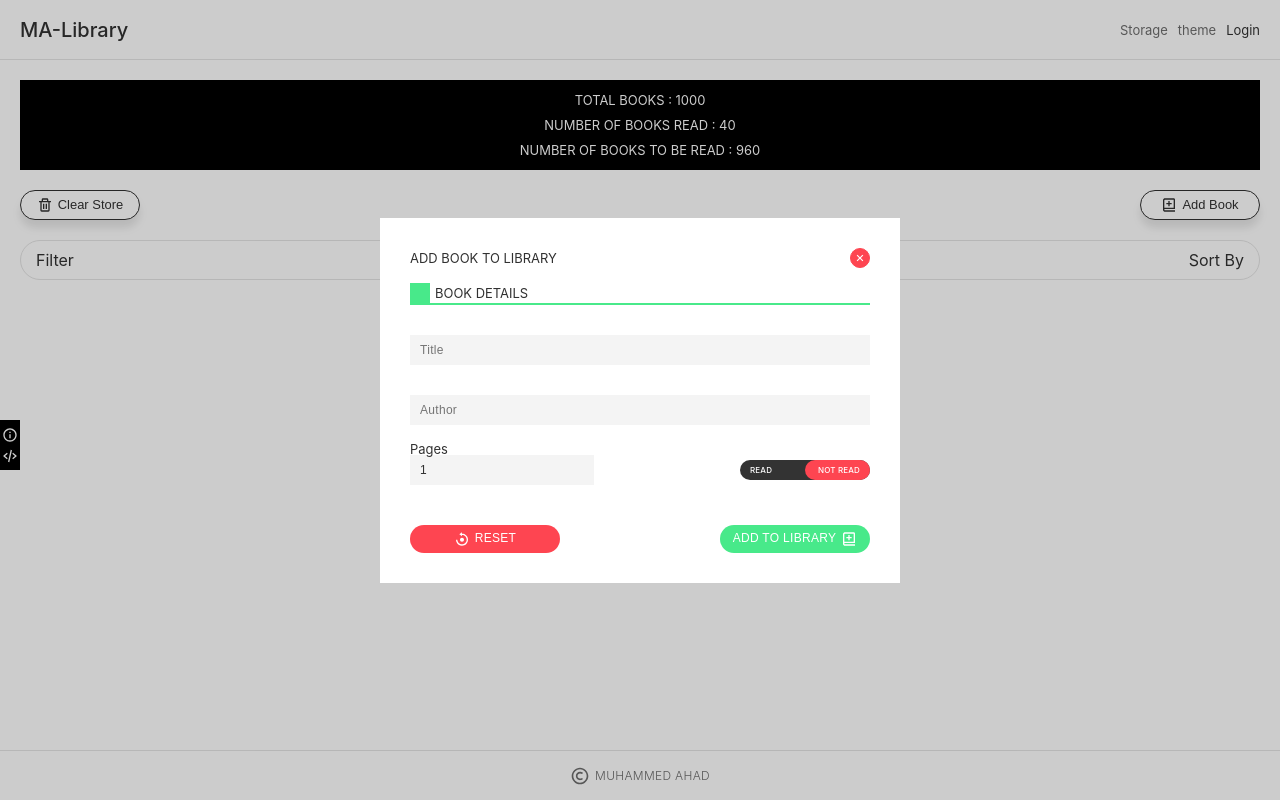
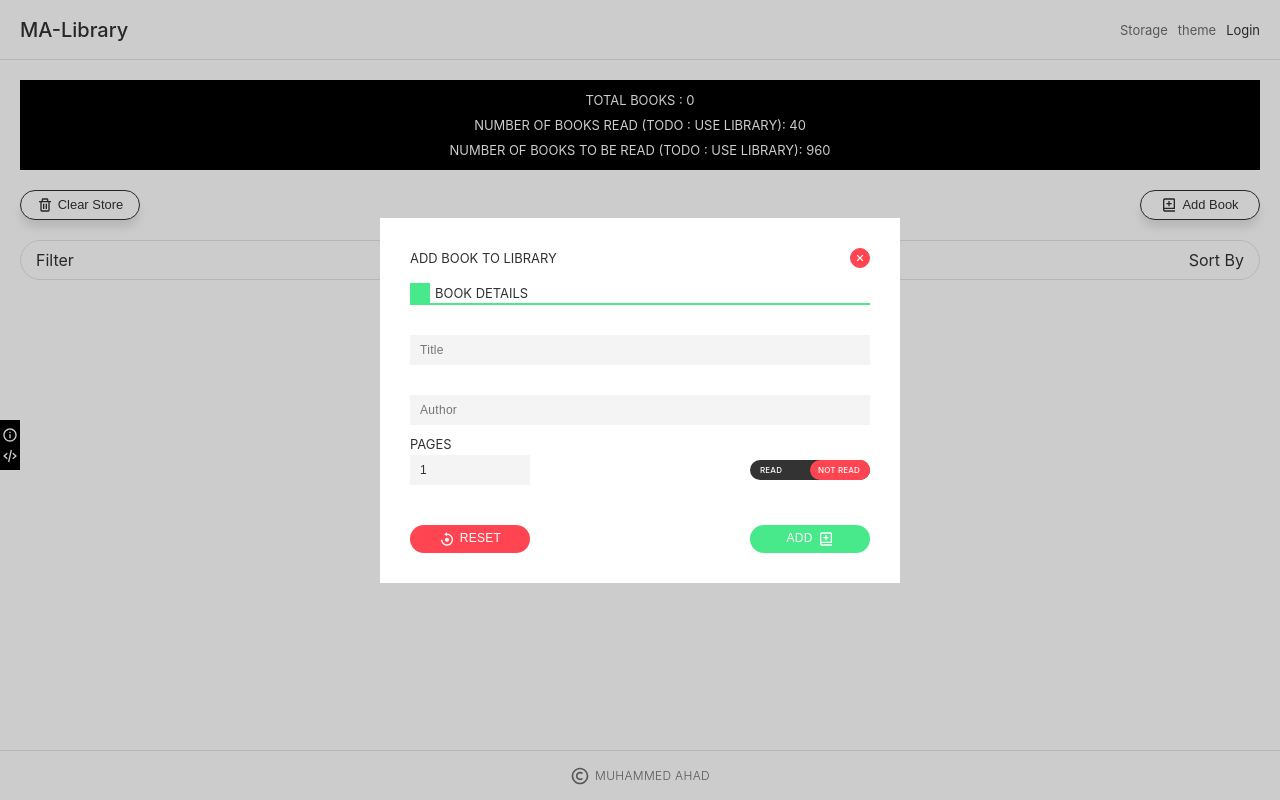
Before and after one commit to maaahad/ma-library, a Next.js app: page / in a window 1280 px wide. Both pictures are taken after a click on the button "Add Book". Built offline with nearby package versions, Linux system fonts and the light colour scheme.

Commit message:
Edit book option added ... TODO: refactor and get rid of repeated code

```diff
--- a/components/bookCard.js
+++ b/components/bookCard.js
@@ -13,6 +13,7 @@ import {
 
 // components
 import ToggleSwitch from "./utilities/toggleswitch";
+import BookForm from "./bookForm";
 
 // library
 import { useLibrary } from "./libraryProvider";
@@ -21,10 +22,28 @@ import { useLibrary } from "./libraryProvider";
 import Styles from "../styles/bookCard.module.sass";
 
 function CardHeader({ book }) {
-  const { toggleBookReadStatus } = useLibrary();
+  const { toggleBookReadStatus, editBookToLibrary } = useLibrary();
+  const [displayEditBook, toggleDisplayEditBook] = useReducer(
+    (displayEditBook) => !displayEditBook,
+    false
+  );
   const toggleStatus = () => {
     toggleBookReadStatus(book.id);
   };
+
+  const displayEditBookModal = () => {
+    toggleDisplayEditBook();
+  };
+  const hideEditBookModal = () => {
+    toggleDisplayEditBook();
+  };
+
+  const onBookFormSubmit = ({ title, author, pages, readStatus }) => {
+    hideEditBookModal();
+    // TODO: dno't do anything in case book has not been changed
+    editBookToLibrary({ ...book, title, author, pages, readStatus });
+  };
+
   return (
     <div className={Styles.cardHeader}>
       <div className={Styles.cardMeta}>
@@ -40,11 +59,28 @@ function CardHeader({ book }) {
           uncheckedText="Not Read"
           toggleStatus={toggleStatus}
         />
-        <button className={Styles.edit}>
+        <button
+          type="button"
+          className={Styles.edit}
+          onClick={displayEditBookModal}
+        >
           <span>Edit This Book</span>
           <BiEdit />
         </button>
       </div>
+
+      {/* add book modal */}
+      {displayEditBook && (
+        <div className={Styles.editBookModal}>
+          <BookForm
+            formHeader="Edit Book to Library"
+            submitText="Edit"
+            onBookFormSubmit={onBookFormSubmit}
+            hideAddBookModal={hideEditBookModal}
+            bookState={{ ...book }}
+          />
+        </div>
+      )}
     </div>
   );
 }
@@ -76,8 +112,8 @@ function CardActions({ book }) {
         </div>
       </div>
       <button className={Styles.removeMe} onClick={removeBook}>
+        <span>Delete this book</span>
         <BiTrash />
-        <span>Remove Me</span>
       </button>
     </div>
   );
--- a/components/bookForm.js
+++ b/components/bookForm.js
@@ -3,7 +3,7 @@ import React, { useReducer } from "react";
 // nextjs
 
 // react-icons
-import { BiXCircle, BiX, BiBookAdd, BiReset } from "react-icons/bi";
+import { BiXCircle, BiX, BiBookAdd, BiReset, BiEdit } from "react-icons/bi";
 // sass styles
 import Styles from "../styles/bookForm.module.sass";
 // components
@@ -11,18 +11,21 @@ import ToggleSwitch from "./utilities/toggleswitch";
 
 // NOTE: we may need different ID prefix for different form use
 export default function BookForm({
-  handleAddBookToLibrary = (f) => f,
+  formHeader = "Add Book to Library",
+  submitText = "Add",
+  onBookFormSubmit = (f) => f,
   hideAddBookModal = (f) => f,
+  bookState = {
+    title: "",
+    author: "",
+    pages: 1,
+    readStatus: false,
+  },
 }) {
   // We will create a custom hook for each input
   // and then a custom hook for overall form
   const inputsReducer = (oldState, newState) => ({ ...oldState, ...newState });
-  const [inputsState, setInputsState] = useReducer(inputsReducer, {
-    title: "",
-    author: "",
-    pages: 1,
-    readStatus: false,
-  });
+  const [inputsState, setInputsState] = useReducer(inputsReducer, bookState);
 
   const leaveBookForm = () => {
     hideAddBookModal();
@@ -35,10 +38,10 @@ export default function BookForm({
     setInputsState({ [name]: value });
   };
 
-  const handleFormSubmit = (event) => {
+  const onFormSubmit = (event) => {
     event.preventDefault();
     const form = event.target;
-    handleAddBookToLibrary({
+    onBookFormSubmit({
       title: form.elements.title.value,
       author: form.elements.author.value,
       pages: form.elements.pages.value,
@@ -58,7 +61,7 @@ export default function BookForm({
   return (
     <div className={Styles.bookForm}>
       <div className={Styles.bookFormHeader}>
-        <h6>Add Book to Library</h6>
+        <h6>{formHeader}</h6>
         <button type="button" onClick={leaveBookForm}>
           <BiX />
         </button>
@@ -67,7 +70,7 @@ export default function BookForm({
         <div></div>
         <h6>Book Details</h6>
       </div>
-      <form onSubmit={handleFormSubmit} className={Styles.bookFormInputs}>
+      <form onSubmit={onFormSubmit} className={Styles.bookFormInputs}>
         <div className={Styles.textInputWrapper}>
           <input
             id="book-title"
@@ -134,8 +137,8 @@ export default function BookForm({
             <span>Reset</span>
           </button>
           <button type="submit" className={Styles.formButton}>
-            <span>Add to Library</span>
-            <BiBookAdd />
+            <span>{submitText}</span>
+            {submitText === "Add" ? <BiBookAdd /> : <BiEdit />}
           </button>
         </div>
       </form>
--- a/components/libraryProvider.js
+++ b/components/libraryProvider.js
@@ -38,11 +38,13 @@ Book.prototype = {
   incrementLikes() {
     this.likes++;
   },
+  edit({ title, author, pages, readStatus, likes, comments, id }) {
+    return new Book(title, author, pages, readStatus, likes, comments, id);
+  },
 };
 
 // get the library from localstorage
 const getLibraryFromLocalStorage = () => {
-  console.log("getLibraryFromLocalStorage");
   const library = JSON.parse(window.localStorage.getItem("maLibrary"));
   if (!library) return [];
   return library.map(
@@ -60,22 +62,20 @@ const getLibraryFromLocalStorage = () => {
 };
 
 export default function LibraryProvider({ children }) {
-  // const [library, setLibrary] = useState([
-  //   new Book("JS the Definitive Guide", "David Flanagan", 687, true),
-  //   new Book("Web Development with Node & Express", "Ethan Brown", 322, true),
-  // ]);
   const [library, setLibrary] = useState(getLibraryFromLocalStorage());
 
   const clearLibrary = () => {
+    // NOTE : repeated code
+    window.localStorage.setItem("maLibrary", null);
     setLibrary([]);
   };
 
   const addBookToLibrary = ({ title, author, pages, readStatus }) => {
-    console.log("addBookToLibrary", title);
     const newBook = new Book(title, author, pages, readStatus);
     // TODO: need to optimize this
     const newLibrary = [...library, newBook];
     // we update the localStorage
+    // NOTE : repeated code
     window.localStorage.setItem("maLibrary", JSON.stringify(newLibrary));
     // we update the state to re-render the component
     setLibrary(newLibrary);
@@ -83,6 +83,22 @@ export default function LibraryProvider({ children }) {
 
   const removeBookFromLibrary = (id) => {
     const newLibrary = library.filter((book) => book.id !== id);
+    // we update the localStorage
+    // NOTE : repeated code
+    window.localStorage.setItem("maLibrary", JSON.stringify(newLibrary));
+    // we update the state to re-render the component
+    setLibrary(newLibrary);
+  };
+
+  const editBookToLibrary = (newBook) => {
+    const newLibrary = library.map((book) =>
+      book.id === newBook.id ? book.edit(newBook) : book
+    );
+
+    // NOTE : repeated code
+    // we update the localStorage
+    window.localStorage.setItem("maLibrary", JSON.stringify(newLibrary));
+    // we update the state to re-render the component
     setLibrary(newLibrary);
   };
 
@@ -91,6 +107,8 @@ export default function LibraryProvider({ children }) {
       book.id === id && book.toggleReadStatus();
       return book;
     });
+    // NOTE : repeated code
+    window.localStorage.setItem("maLibrary", JSON.stringify(newLibrary));
     setLibrary(newLibrary);
   };
 
@@ -99,6 +117,8 @@ export default function LibraryProvider({ children }) {
       book.id === id && book.incrementLikes();
       return book;
     });
+    // NOTE : repeated code
+    window.localStorage.setItem("maLibrary", JSON.stringify(newLibrary));
     setLibrary(newLibrary);
   };
 
@@ -120,6 +140,7 @@ export default function LibraryProvider({ children }) {
         addBookToLibrary,
         clearLibrary,
         removeBookFromLibrary,
+        editBookToLibrary,
         toggleBookReadStatus,
         updateBookLikes,
       }}
--- a/components/mainTop.js
+++ b/components/mainTop.js
@@ -12,12 +12,7 @@ import { useLibrary } from "./libraryProvider";
 import Styles from "../styles/mainTop.module.sass";
 
 // components
-// import BookForm from "./bookForm";
-import dynamic from "next/dynamic";
-
-const BookForm = dynamic(import("./bookForm"), {
-  ssr: false,
-});
+import BookForm from "./bookForm";
 
 export default function MainTop() {
   const { library, clearLibrary, addBookToLibrary } = useLibrary();
@@ -52,7 +47,7 @@ export default function MainTop() {
     toggleDisplayAddBook();
   };
 
-  const handleAddBookToLibrary = ({ title, author, pages, readStatus }) => {
+  const onBookFormSubmit = ({ title, author, pages, readStatus }) => {
     hideAddBookModal();
     addBookToLibrary({ title, author, pages, readStatus });
   };
@@ -61,9 +56,9 @@ export default function MainTop() {
     <div className={Styles.container}>
       <div className={Styles.summary}>
         {/* TODO: we need to add a meter form input here to show read books signal */}
-        <p>Total Books : 1000</p>
-        <p>Number of Books read : 40</p>
-        <p>Number of Books to be read : 960</p>
+        <p>Total Books : {library.length}</p>
+        <p>Number of Books read (TODO : use library): 40</p>
+        <p>Number of Books to be read (TODO : use library): 960</p>
       </div>
       <div className={Styles.interaction}>
         <button
@@ -88,7 +83,7 @@ export default function MainTop() {
       {displayAddBook && (
         <div className={Styles.addBookModal}>
           <BookForm
-            handleAddBookToLibrary={handleAddBookToLibrary}
+            onBookFormSubmit={onBookFormSubmit}
             hideAddBookModal={hideAddBookModal}
           />
         </div>
--- a/styles/bookCard.module.sass
+++ b/styles/bookCard.module.sass
@@ -64,7 +64,7 @@
 
     .edit
         @include lightTheme.flexCenter
-        width: 130px
+        width: 120px
         height: 20px
         border: none
         border-radius: 10px
@@ -88,6 +88,19 @@
             height: 14px
             color: white
 
+    .editBookModal
+        position: fixed
+        top: 0
+        left: 0
+        bottom: 0
+        right: 0
+        margin: 0
+        width: 100%
+        height: 100vh
+        background-color: lightTheme.$bg_color_modal
+        z-index: lightTheme.$zindex_modal
+        padding: 40px
+        @include lightTheme.flexCenter
 .cardActions
     padding: 10px 15px
     display: flex
--- a/styles/bookForm.module.sass
+++ b/styles/bookForm.module.sass
@@ -87,7 +87,7 @@
             bottom: 0
             opacity: 0
             transition: all .3s ease-in
-            text-transform: capitalize
+            text-transform: uppercase
 
         & > input
             @include lightTheme.normalText($textColor: lightTheme.$primary_color)
@@ -104,15 +104,15 @@
 
             & + label
                 opacity: 1
-                bottom: 100%
+                bottom: calc(100% + 5px)
 
     .numberInputWrapper
-        width: 40%
+        width: 120px
         & > input
             padding-inline-end: 0
 
     .checkboxInputWrapper
-        width: 40%
+        width: 120px
         display: flex
         flex-flow: row nowrap
         justify-content: flex-end
@@ -140,7 +140,7 @@
             @include lightTheme.flexCenter
             border: none
             height: 28px
-            width: 150px
+            width: 120px
             border-radius: 14px
             padding: 5px 5px
             cursor: pointer
--- a/styles/home.module.sass
+++ b/styles/home.module.sass
@@ -1,7 +1,6 @@
 @use "lightTheme"
 
 .container
-    // position: relative
     display: flex
     flex-flow: column wrap
     align-items: stretch
--- a/styles/toggleswitch.module.sass
+++ b/styles/toggleswitch.module.sass
@@ -2,7 +2,7 @@
 
 .toggleSwitch
     @include lightTheme.flexCenter
-    width: 130px
+    width: 120px
     height: 20px
 
     input
```
